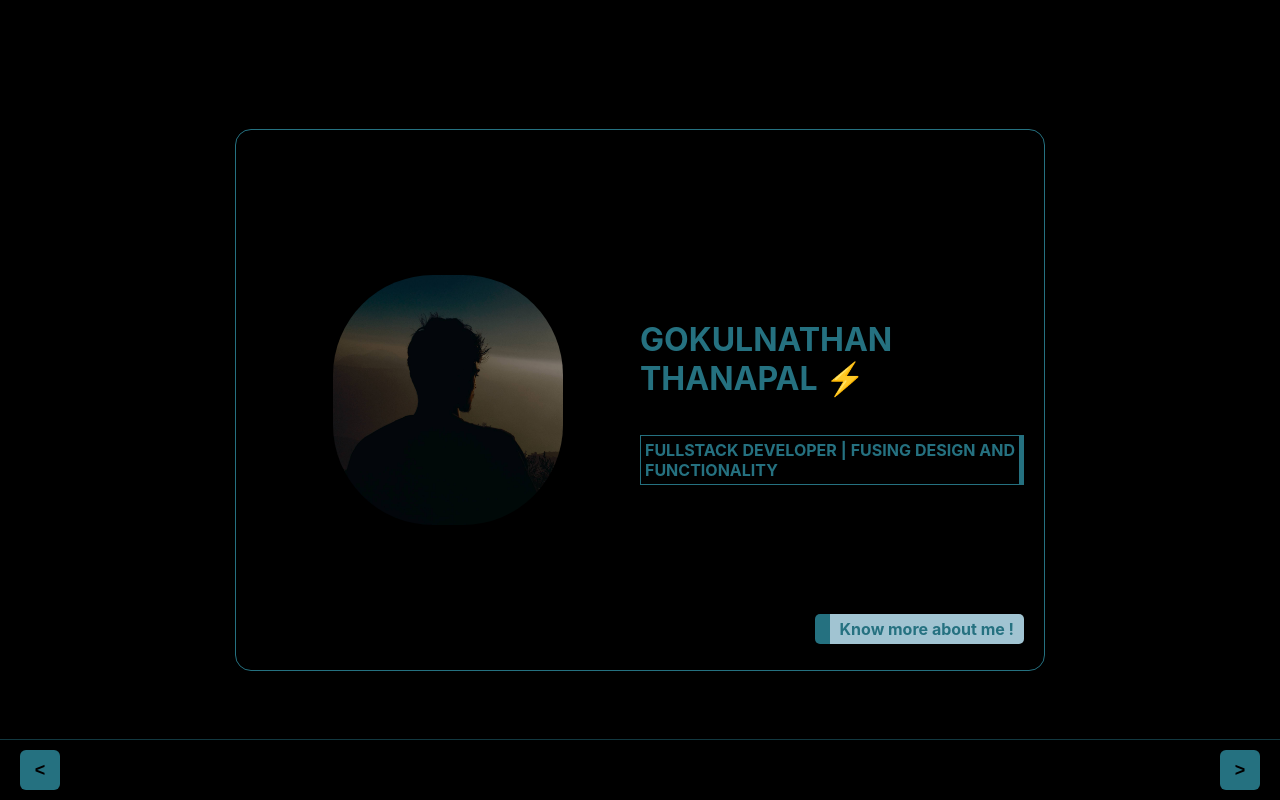
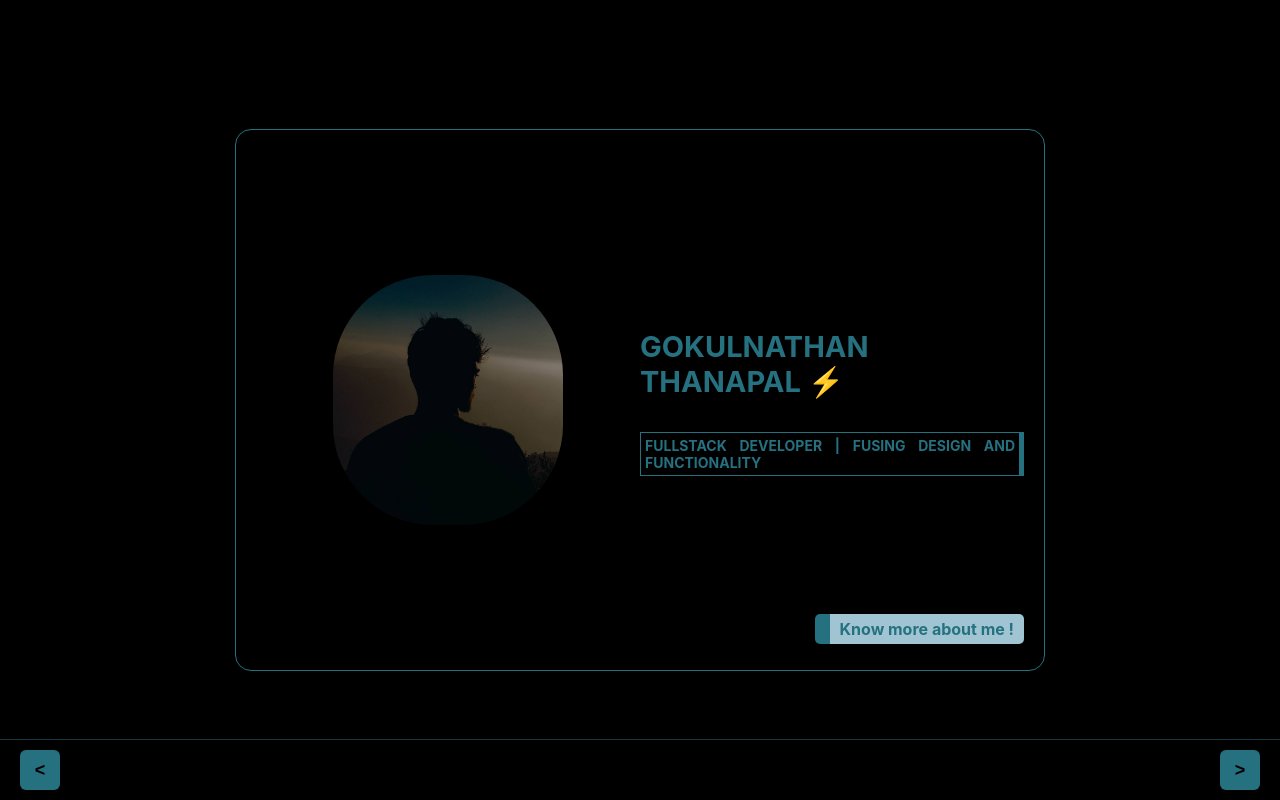
Before and after one commit to gokulnathanT/Gokul_Portfolio, a React (Create React App) app: page / in a window 1280 px wide. Built offline with nearby package versions, Linux system fonts and the light colour scheme.

Commit message:
Bug fixed 2

```diff
--- a/src/components/Home/Home.css
+++ b/src/components/Home/Home.css
@@ -29,16 +29,19 @@
   flex-direction: row;
 }
 .homeText h3{
-  font-size: medium;
+  font-size: 14px;
   border: 0.5px solid #257180;
   padding: 4px;
   border-right:5px solid #257180 ;
+}
+.homeText h1{
+  font-size: 29px;
 }
 .homeText-sub {
  position: absolute;
  bottom: 5px;
  right: 20px;
-  cursor: pointer;
+ cursor: pointer;
 }
 .homeText h4{
   background-color: #a1c4d2;
@@ -49,7 +52,7 @@
 }
 .homeText-l {
   justify-content: center;
-  /* align-items: center; */
+  align-items: center;
   display: flex;
   flex-direction: column;
   flex: 1;
@@ -92,7 +95,7 @@ button{
   .homeText h1,h3,h4{
     font-size: small;
   }
-  .homeText h1{
+  /* .homeText h1{
     text-align: center;
-  }
+  } */
 }
```
